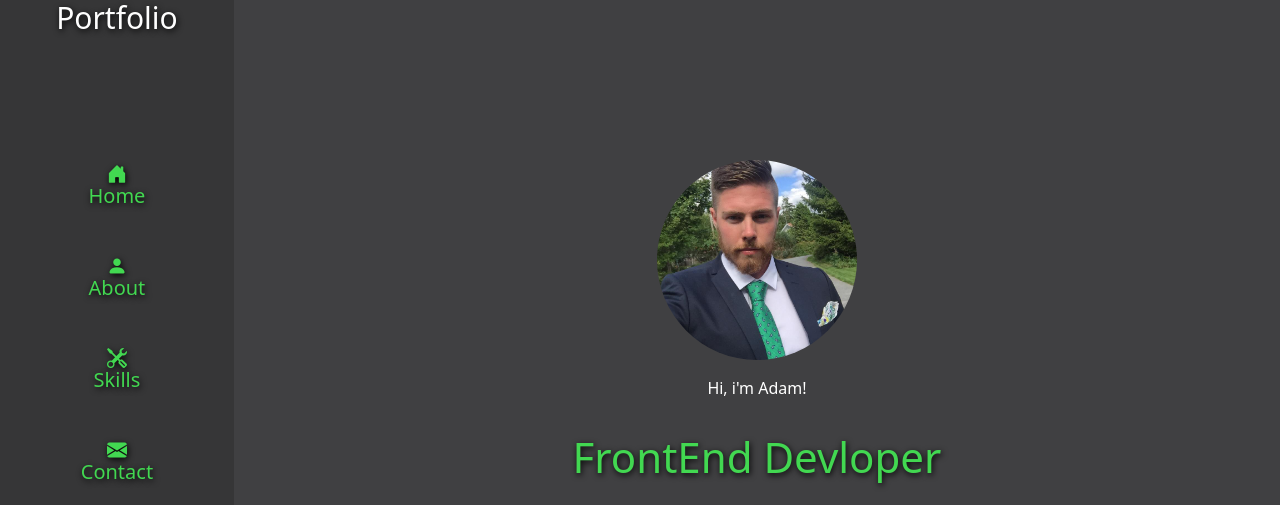
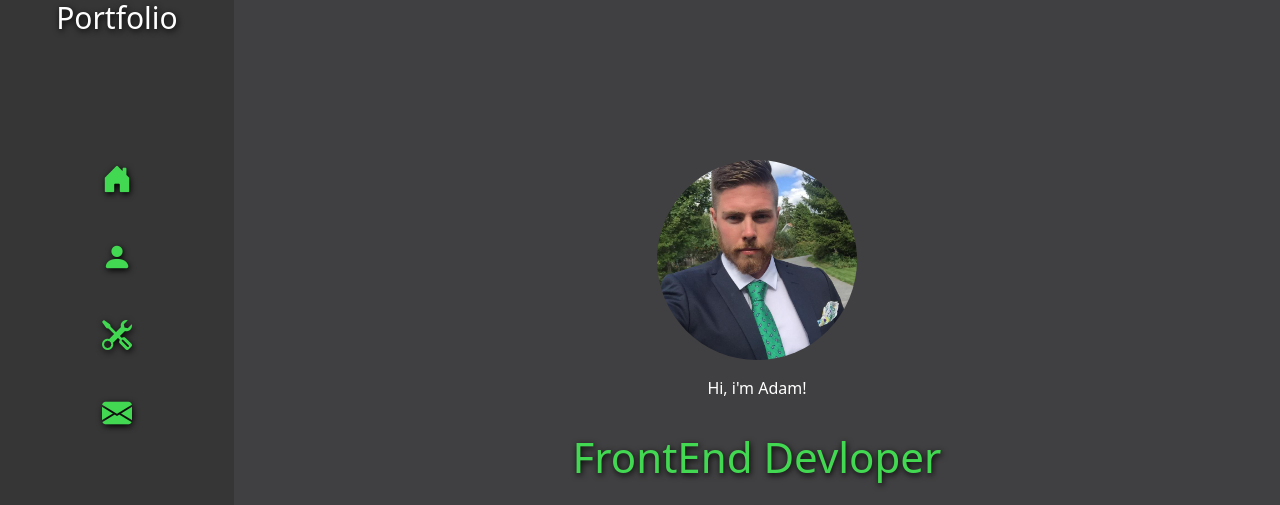
Before and after one commit to Stuuben/Portfolio, a website built with Parcel: page src/index.html in a window 1280 px wide. Shown: the top 505 px of the page. Built offline with nearby package versions, Linux system fonts and the light colour scheme; no server answers.

Commit message:
ändrat ikoner

```diff
--- a/src/index.html
+++ b/src/index.html
@@ -43,23 +43,23 @@
               <ul>
                 <li>
                   <a href="#home"
-                    ><h5><i class="bi bi-house-door-fill"></i>Home</h5></a
-                  >
+                    ><h5><i class="bi bi-house-door-fill"></i></h5
+                  ></a>
                 </li>
                 <li>
                   <a href="#about"
-                    ><h5><i class="bi bi-person-fill"></i>About</h5></a
-                  >
+                    ><h5><i class="bi bi-person-fill"></i></h5
+                  ></a>
                 </li>
                 <li>
                   <a href="#skills"
-                    ><h5><i class="bi bi-tools"></i>Skills</h5></a
-                  >
+                    ><h5><i class="bi bi-tools"></i></h5
+                  ></a>
                 </li>
                 <li>
                   <a href="#contact"
-                    ><h5><i class="bi bi-envelope-fill"></i>Contact</h5></a
-                  >
+                    ><h5><i class="bi bi-envelope-fill"></i></h5
+                  ></a>
                 </li>
               </ul>
             </article>
@@ -123,6 +123,8 @@
                 <div class="swiper-slide">REACT</div>
                 <div class="swiper-slide">CYPRESS</div>
                 <div class="swiper-slide">JEST</div>
+                <div class="swiper-slide">VUE</div>
+                <div class="swiper-slide">GRAPHQL</div>
               </div>
 
               <!--        HTML , CSS, SCSS, JAVASCIPT, REACT,
--- a/src/scss/main.scss
+++ b/src/scss/main.scss
@@ -32,7 +32,15 @@ nav {
 
 i {
   @include mix.justify-center;
+  font-size: 30px;
+  transition: 0.4s;
+
+  &:hover {
+    transform: scale(1.3);
+
+  }
 }
+
 h1 {
   color: var.$text-color;
   @include mix.justify-center;
```
